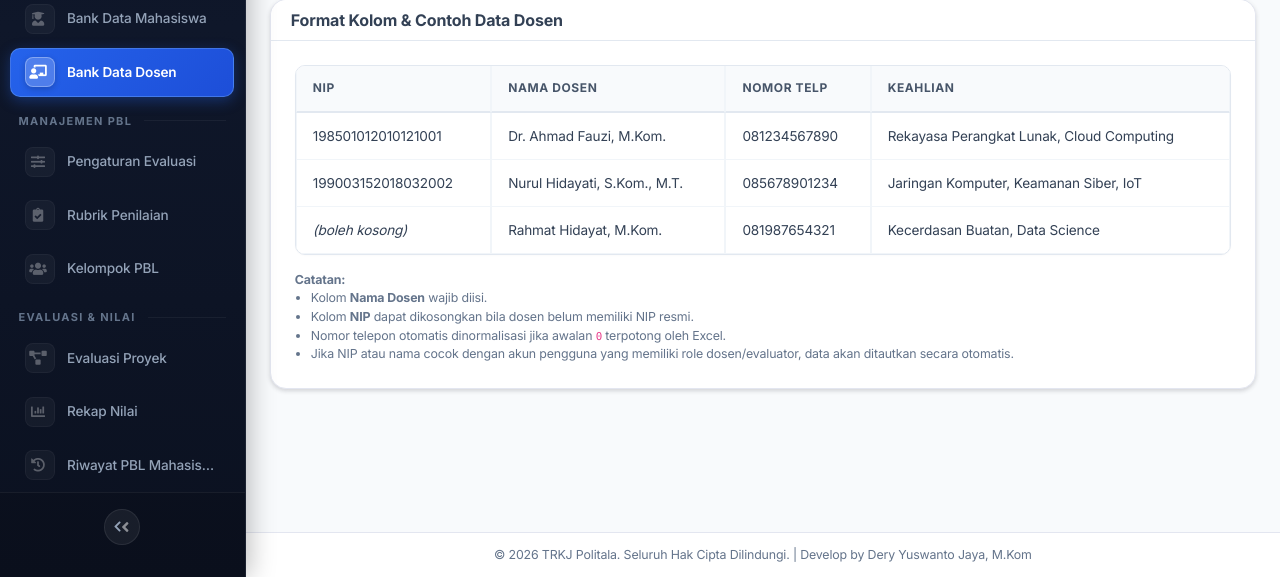
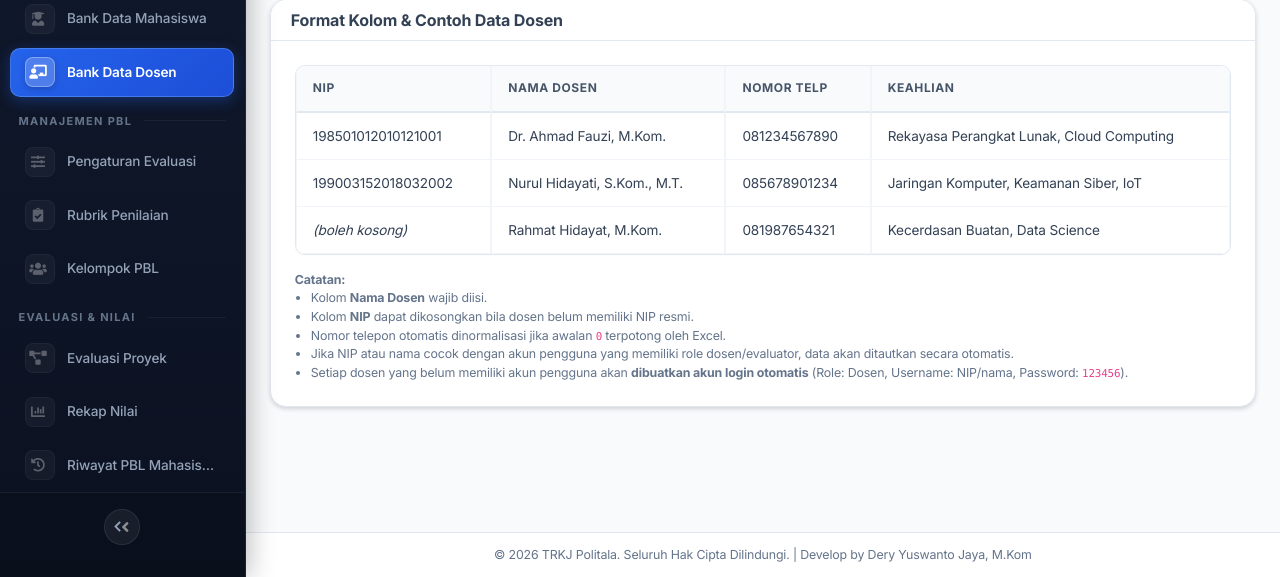
Before and after one commit to deryoid/pblApp, a Laravel app: page /admin/dosen/import in a window 1280 px wide. Shown: the part 424-1001 px from the top of the page. Run offline with Laravel 12, Linux system fonts and the light colour scheme; a user stored in the database is signed in; data comes from the database, SQL or seed files in the repository; some libraries are stand-ins or nearby versions.

Commit message:
feat(dosen): auto-generate dosen user accounts with default password 123456

```diff
--- a/app/Http/Controllers/Admin/DataDosenAdminController.php
+++ b/app/Http/Controllers/Admin/DataDosenAdminController.php
@@ -66,49 +66,19 @@ class DataDosenAdminController extends Controller
             $keahlian = $validated['keahlian'] ?? null;
             $email = $validated['email'] ?? null;
 
-            $user = null;
-
-            // Jika NIP diisi, periksa apakah akun user sudah ada
-            if ($nip) {
-                $user = User::where('username', $nip)->first();
-            }
-
-            // Jika user belum ada dan opsi buat akun dicentang
-            if (! $user && $request->boolean('create_user')) {
-                $username = $nip ?: ('dosen_'.Str::slug(explode(' ', $nama)[0]).rand(100, 999));
-
-                if (empty($email)) {
-                    $email = strtolower(($nip ?: $username).'@politala.ac.id');
-                    if (User::where('email', $email)->exists()) {
-                        $email = strtolower(($nip ?: $username).'+'.Str::random(4).'@politala.ac.id');
-                    }
-                }
-
-                $user = User::create([
-                    'nama_user' => $nama,
-                    'email' => $email,
-                    'email_verified_at' => now(),
-                    'no_hp' => $noHp ?: '-',
-                    'username' => $username,
-                    'password' => Hash::make($nip ?: 'dosen123'),
-                    'role' => 'dosen',
-                    'remember_token' => Str::random(10),
-                ]);
-            } elseif ($user && $user->nama_user !== $nama) {
-                $user->nama_user = $nama;
-                if ($noHp && (empty($user->no_hp) || $user->no_hp === '-')) {
-                    $user->no_hp = $noHp;
-                }
-                $user->save();
-            }
-
-            Dosen::create([
-                'user_id' => $user?->id,
+            $dosen = Dosen::create([
                 'nip' => $nip,
                 'nama_dosen' => $nama,
                 'no_hp' => $noHp,
                 'keahlian' => $keahlian,
             ]);
+
+            // Jika create_user bernilai true atau tidak ada parameter create_user (default auto-generate akun)
+            $shouldCreateUser = $request->has('create_user') ? $request->boolean('create_user') : true;
+
+            if ($shouldCreateUser) {
+                $this->createOrLinkUserForDosen($dosen, $email);
+            }
         });
 
         Alert::toast('Data dosen berhasil ditambahkan ke Bank Data.', 'success');
@@ -168,28 +138,8 @@ class DataDosenAdminController extends Controller
                 }
                 $user->save();
             } elseif ($request->boolean('create_user')) {
-                // Buat akun baru jika belum terhubung
-                $username = $newNip ?: ('dosen_'.Str::slug(explode(' ', $nama)[0]).rand(100, 999));
-                $email = $validated['email'] ?? null;
-                if (empty($email)) {
-                    $email = strtolower(($newNip ?: $username).'@politala.ac.id');
-                    if (User::where('email', $email)->exists()) {
-                        $email = strtolower(($newNip ?: $username).'+'.Str::random(4).'@politala.ac.id');
-                    }
-                }
-
-                $user = User::create([
-                    'nama_user' => $nama,
-                    'email' => $email,
-                    'email_verified_at' => now(),
-                    'no_hp' => $noHp ?: '-',
-                    'username' => $username,
-                    'password' => Hash::make($newNip ?: 'dosen123'),
-                    'role' => 'dosen',
-                    'remember_token' => Str::random(10),
-                ]);
-
-                $dosen->user_id = $user->id;
+                // Buat akun baru otomatis jika belum terhubung
+                $this->createOrLinkUserForDosen($dosen, $validated['email'] ?? null);
             }
 
             $dosen->update([
@@ -218,17 +168,19 @@ class DataDosenAdminController extends Controller
     }
 
     /**
-     * Sinkronkan akun user bertipe dosen ke Bank Data Dosen.
+     * Sinkronkan akun user bertipe dosen ke Bank Data Dosen sekaligus generate akun untuk dosen yang belum memiliki akun.
      */
     public function sync(): RedirectResponse
     {
         $created = 0;
         $attached = 0;
         $skipped = 0;
+        $generated = 0;
 
         $users = User::where('role', 'dosen')->get();
 
-        DB::transaction(function () use ($users, &$created, &$attached, &$skipped) {
+        DB::transaction(function () use ($users, &$created, &$attached, &$skipped, &$generated) {
+            // 1. Tautkan akun user dosen ke bank data dosen
             foreach ($users as $u) {
                 $d = Dosen::where('user_id', $u->id)->first();
 
@@ -269,11 +221,129 @@ class DataDosenAdminController extends Controller
                     $created++;
                 }
             }
+
+            // 2. Generate akun otomatis untuk dosen yang belum memiliki akun
+            $unlinkedDosens = Dosen::whereNull('user_id')->get();
+            foreach ($unlinkedDosens as $unlinked) {
+                $this->createOrLinkUserForDosen($unlinked);
+                $generated++;
+            }
         });
 
-        Alert::toast("Sinkronisasi Dosen selesai: dibuat: {$created}, ditautkan: {$attached}, dilewati: {$skipped}.", 'success');
+        $msg = "Sinkronisasi selesai: dibuat: {$created}, ditautkan: {$attached}, akun digenerate: {$generated}, dilewati: {$skipped}.";
+        Alert::toast($msg, 'success');
 
         return redirect()->route('dosen.index');
+    }
+
+    /**
+     * Generate akun login pengguna dengan password 123456 secara massal untuk semua dosen yang belum memiliki akun.
+     */
+    public function generateAccounts(): RedirectResponse
+    {
+        $generated = 0;
+        $dosenList = Dosen::whereNull('user_id')->get();
+
+        DB::transaction(function () use ($dosenList, &$generated) {
+            foreach ($dosenList as $dosen) {
+                $this->createOrLinkUserForDosen($dosen);
+                $generated++;
+            }
+        });
+
+        if ($generated > 0) {
+            Alert::toast("Berhasil membuat {$generated} akun dosen baru secara otomatis dengan password default: 123456", 'success');
+        } else {
+            Alert::toast('Semua dosen dalam Bank Data sudah memiliki akun pengguna aktif.', 'info');
+        }
+
+        return redirect()->route('dosen.index');
+    }
+
+    /**
+     * Generate akun login pengguna dengan password 123456 untuk satu data dosen tertentu.
+     */
+    public function generateAccount(Dosen $dosen): RedirectResponse
+    {
+        if ($dosen->user_id && $dosen->user) {
+            Alert::info('Akun Sudah Ada', "Dosen {$dosen->nama_dosen} sudah memiliki akun login ({$dosen->user->username}).");
+
+            return redirect()->route('dosen.index');
+        }
+
+        DB::transaction(function () use ($dosen) {
+            $this->createOrLinkUserForDosen($dosen);
+        });
+
+        Alert::toast("Akun dosen {$dosen->nama_dosen} berhasil dibuat dengan password default: 123456", 'success');
+
+        return redirect()->route('dosen.index');
+    }
+
+    /**
+     * Buat akun User baru dengan password default '123456' untuk model Dosen, atau tautkan jika akun sudah ada.
+     */
+    public function createOrLinkUserForDosen(Dosen $dosen, ?string $email = null): User
+    {
+        // 1. Coba cari user yang sudah ada berdasarkan NIP
+        $user = null;
+        if (! empty($dosen->nip)) {
+            $user = User::where('username', $dosen->nip)->first();
+        }
+
+        // 2. Jika belum ketemu, cari berdasarkan email (jika disediakan)
+        if (! $user && ! empty($email)) {
+            $user = User::where('email', $email)->first();
+        }
+
+        // 3. Jika belum ketemu, cari berdasarkan kesamaan nama dengan role dosen/evaluator
+        if (! $user) {
+            $user = User::whereIn('role', ['dosen', 'evaluator'])
+                ->whereRaw('LOWER(nama_user) = ?', [strtolower(trim($dosen->nama_dosen))])
+                ->whereDoesntHave('dosen')
+                ->first();
+        }
+
+        if ($user) {
+            if ($dosen->user_id !== $user->id) {
+                $dosen->user_id = $user->id;
+                $dosen->save();
+            }
+
+            return $user;
+        }
+
+        // Buat User baru otomatis dengan password default '123456'
+        $username = ! empty($dosen->nip)
+            ? $dosen->nip
+            : ('dosen_'.Str::slug(explode(' ', trim($dosen->nama_dosen))[0]).rand(100, 999));
+
+        if (User::where('username', $username)->exists()) {
+            $username = $username.'_'.rand(10, 99);
+        }
+
+        if (empty($email)) {
+            $email = strtolower(($dosen->nip ?: $username).'@politala.ac.id');
+            if (User::where('email', $email)->exists()) {
+                $email = strtolower(($dosen->nip ?: $username).'+'.Str::random(4).'@politala.ac.id');
+            }
+        }
+
+        $user = User::create([
+            'nama_user' => $dosen->nama_dosen,
+            'email' => $email,
+            'email_verified_at' => now(),
+            'no_hp' => $dosen->no_hp ?: '-',
+            'username' => $username,
+            'password' => Hash::make('123456'),
+            'role' => 'dosen',
+            'remember_token' => Str::random(10),
+        ]);
+
+        $dosen->user_id = $user->id;
+        $dosen->save();
+
+        return $user;
     }
 
     /**
--- a/app/Http/Controllers/Admin/UserController.php
+++ b/app/Http/Controllers/Admin/UserController.php
@@ -295,7 +295,7 @@ class UserController extends Controller
 
     public function resetPassword(User $user)
     {
-        $newPassword = $user->username.'@pbl';
+        $newPassword = $user->role === 'dosen' ? '123456' : $user->username.'@pbl';
 
         $user->update(['password' => $newPassword]);
 
--- a/resources/views/admin/dosen/create.blade.php
+++ b/resources/views/admin/dosen/create.blade.php
@@ -95,10 +95,10 @@
 
                 <div class="form-group">
                     <div class="custom-control custom-checkbox">
-                        <input type="checkbox" class="custom-control-input" id="create_user" name="create_user" value="1" {{ old('create_user') ? 'checked' : '' }}>
+                        <input type="checkbox" class="custom-control-input" id="create_user" name="create_user" value="1" {{ old('create_user', '1') ? 'checked' : '' }}>
                         <label class="custom-control-label font-weight-bold" for="create_user">Buatkan akun login pengguna langsung (Role: Dosen)</label>
                     </div>
-                    <small class="form-text text-muted">Akun login akan dibuatkan dengan username & sandi awal berdasarkan NIP/Email.</small>
+                    <small class="form-text text-muted">Akun login dosen akan otomatis dibuatkan dengan peran Dosen dan kata sandi default: <code>123456</code>.</small>
                 </div>
 
                 <div class="d-flex align-items-center pt-2">
--- a/resources/views/admin/dosen/edit.blade.php
+++ b/resources/views/admin/dosen/edit.blade.php
@@ -77,10 +77,11 @@
                             </div>
                             <div class="custom-control custom-checkbox mb-2">
                                 <input type="checkbox" class="custom-control-input" id="create_user" name="create_user" value="1" {{ old('create_user') ? 'checked' : '' }} onchange="document.getElementById('emailGroup').style.display = this.checked ? 'block' : 'none';">
-                                <label class="custom-control-label font-weight-bold small text-primary" for="create_user">Buatkan akun login pengguna sekarang (Role: Dosen)</label>
+                                <label class="custom-control-label font-weight-bold small text-primary" for="create_user">Buatkan akun login pengguna sekarang (Role: Dosen, Password: 123456)</label>
                             </div>
                             <div id="emailGroup" style="{{ old('create_user') ? 'display:block;' : 'display:none;' }}">
                                 <input type="email" name="email" class="form-control form-control-sm @error('email') is-invalid @enderror" placeholder="Email akun login (opsional)" value="{{ old('email') }}">
+                                <small class="form-text text-muted mb-2">Kata sandi default akun baru adalah: <code>123456</code>.</small>
                                 @error('email') <div class="invalid-feedback">{{ $message }}</div> @enderror
                             </div>
                         @endif
--- a/resources/views/admin/dosen/import.blade.php
+++ b/resources/views/admin/dosen/import.blade.php
@@ -63,6 +63,9 @@
                         <tr><th style="width:260px">Dosen baru dibuat</th><td>{{ $s['created_dosen'] ?? 0 }}</td></tr>
                         <tr><th>Dosen diperbarui</th><td>{{ $s['updated_dosen'] ?? 0 }}</td></tr>
                         <tr><th>Ditautkan ke akun pengguna</th><td>{{ $s['attached'] ?? 0 }}</td></tr>
+                        @if(isset($s['generated_users']) && $s['generated_users'] > 0)
+                        <tr><th class="text-success"><i class="fas fa-key mr-1"></i>Akun baru dibuat otomatis (Password: 123456)</th><td class="text-success font-weight-bold">{{ $s['generated_users'] }}</td></tr>
+                        @endif
                         <tr><th>Dilewati (tidak ada perubahan)</th><td>{{ $s['skipped'] ?? 0 }}</td></tr>
                         </tbody>
                     </table>
@@ -137,6 +140,7 @@
                     <li>Kolom <strong>NIP</strong> dapat dikosongkan bila dosen belum memiliki NIP resmi.</li>
                     <li>Nomor telepon otomatis dinormalisasi jika awalan <code>0</code> terpotong oleh Excel.</li>
                     <li>Jika NIP atau nama cocok dengan akun pengguna yang memiliki role dosen/evaluator, data akan ditautkan secara otomatis.</li>
+                    <li>Setiap dosen yang belum memiliki akun pengguna akan <strong>dibuatkan akun login otomatis</strong> (Role: Dosen, Username: NIP/nama, Password: <code>123456</code>).</li>
                 </ul>
             </div>
         </div>
--- a/routes/web.php
+++ b/routes/web.php
@@ -121,6 +121,8 @@ Route::prefix('admin')->middleware(['auth', 'admin', 'profile.complete'])->group
     Route::get('dosen/template-excel', [DataDosenAdminController::class, 'templateExcel'])->name('dosen.template.excel');
     Route::get('dosen/template-csv', [DataDosenAdminController::class, 'templateCsv'])->name('dosen.template.csv');
     Route::post('dosen/sync', [DataDosenAdminController::class, 'sync'])->name('dosen.sync');
+    Route::post('dosen/generate-accounts', [DataDosenAdminController::class, 'generateAccounts'])->name('dosen.generate-accounts');
+    Route::post('dosen/{dosen}/generate-account', [DataDosenAdminController::class, 'generateAccount'])->name('dosen.generate-account');
     Route::resource('dosen', DataDosenAdminController::class);
 
     // Kelompok
```
Also changed, not shown: app/Console/Commands/GenerateDosenAccountsCommand.php (added, +105 -0 lines), app/Services/DosenImportService.php (+48 -0 lines), resources/views/admin/dosen/index.blade.php (+45 -6 lines), tests/Feature/BankDataDosenTest.php (+118 -0 lines).
